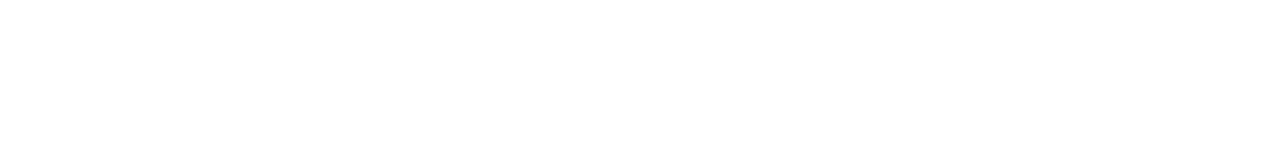
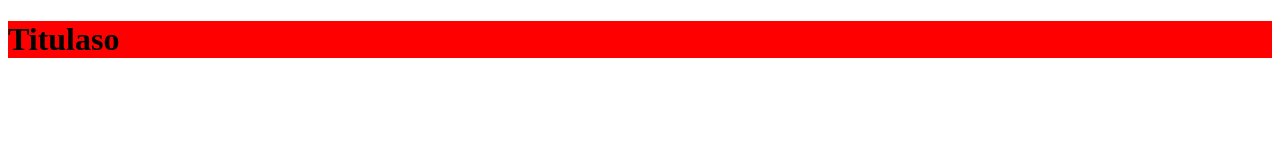
Before and after one commit to Qsore/PrimerRepositorio, a plain HTML site: page index.html in a window 1280 px wide. Drawn offline with Linux system fonts and the light colour scheme.

Commit message:
Titulo con fondo de color

```diff
--- a/index.html
+++ b/index.html
@@ -5,8 +5,9 @@
     <meta http-equiv="X-UA-Compatible" content="IE=edge">
     <meta name="viewport" content="width=device-width, initial-scale=1.0">
     <title>Document</title>
+    <link rel="stylesheet" href="main.css" type="text/css">
 </head>
 <body>
-
+    <h1>Titulaso</h1>
 </body>
 </html>
--- /dev/null
+++ b/main.css
@@ -0,0 +1,3 @@
+h1{
+    background-color: red;
+}
```
Also changed, not shown: main.js (added).
